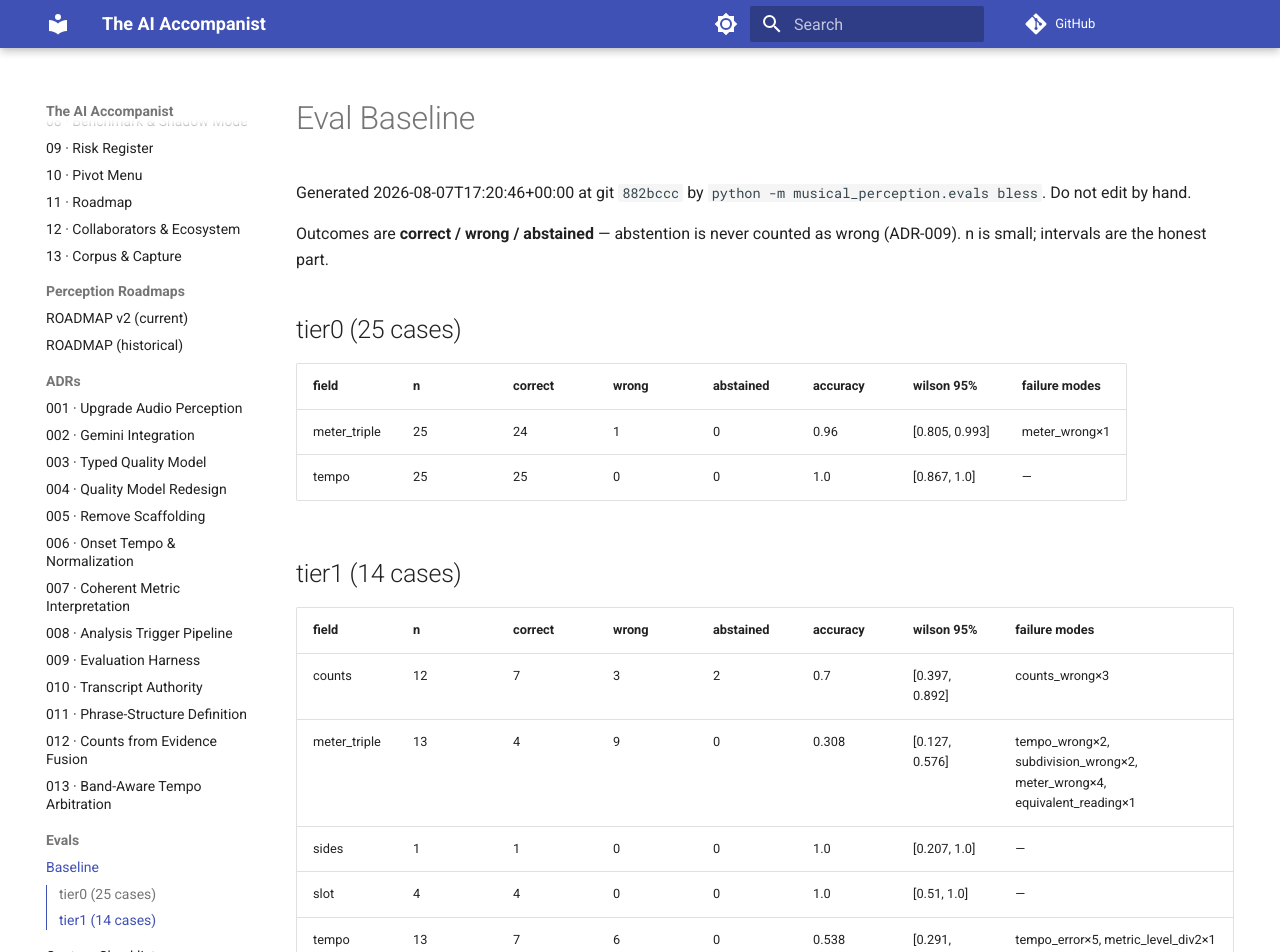
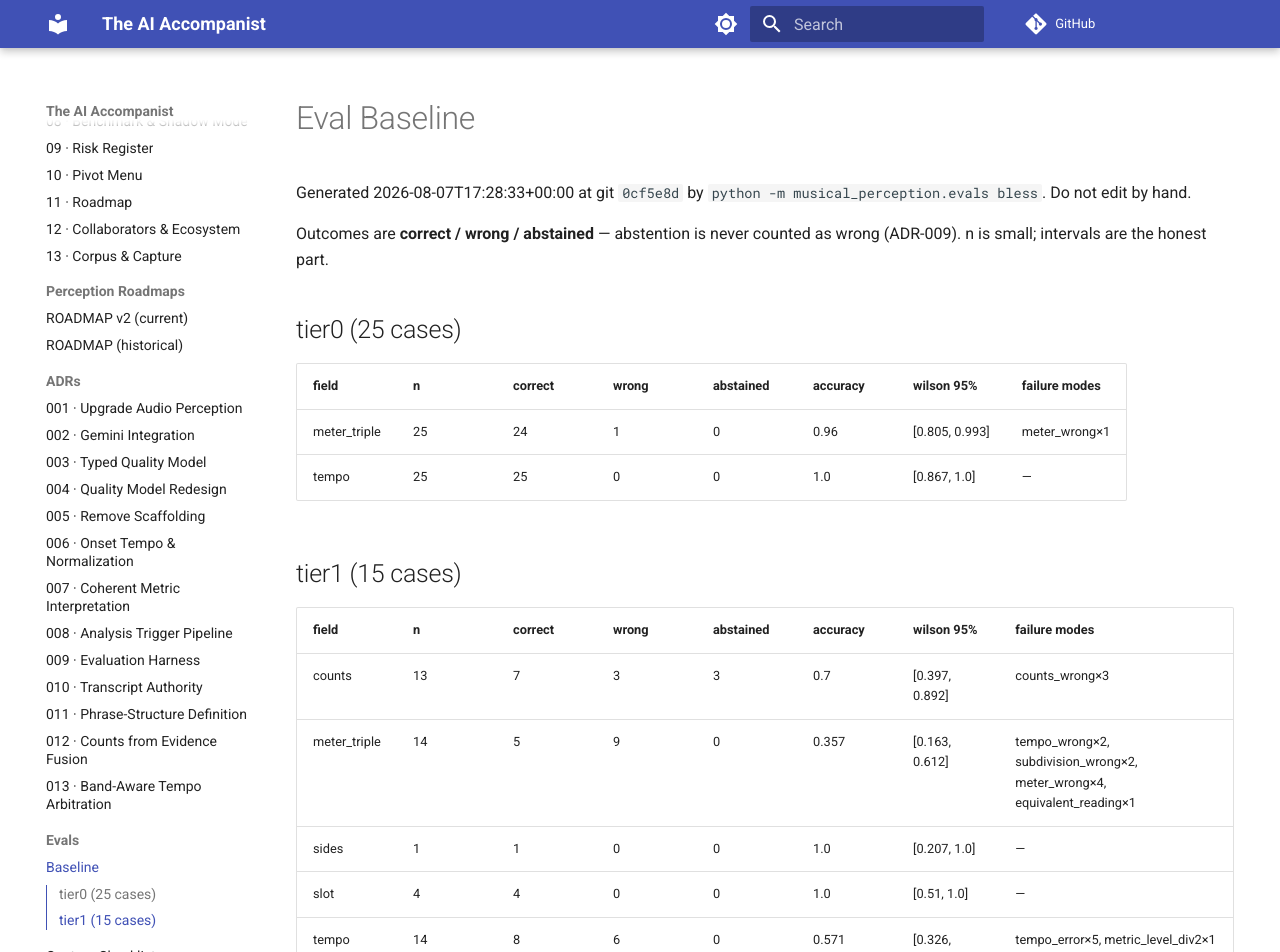
Before and after one commit to ben-juodvalkis/musical-perception, an MkDocs documentation site: the page built from docs/evals/baseline.md, in a window 1280 px wide and 1160 px high. Shown: the top 952 px of the window. Built offline with MkDocs 1.6.1 and Material for MkDocs 9.7.7, drawn with Linux system fonts in a browser that asks for light colours; comment, search, counter and statistics services are not loaded.

Commit message:
feat: rig clip 9 (interrupted 4/4) — tempo/meter survive, counts abstain
Metronome 104 confirmed, clean round 1, ~5s in-tempo teaching interruption
around count 3 of round 2, then resumed plus one more clean round.

Tempo (99.7, 4.1% err) and meter (4/4) both green — the interruption
didn't perturb onset-based tracking at all. Counts abstained (evidence
disagreed), which is the honest answer: the interruption genuinely makes
"how many counts is this phrase" ambiguous. First Part 2 (known-killers)
clip.

```diff
--- a/docs/evals/baseline.md
+++ b/docs/evals/baseline.md
@@ -1,6 +1,6 @@
 # Eval Baseline
 
-Generated 2026-08-07T17:20:46+00:00 at git `882bccc` by `python -m musical_perception.evals bless`. Do not edit by hand.
+Generated 2026-08-07T17:28:33+00:00 at git `0cf5e8d` by `python -m musical_perception.evals bless`. Do not edit by hand.
 
 Outcomes are **correct / wrong / abstained** — abstention is never
 counted as wrong (ADR-009). n is small; intervals are the honest part.
@@ -12,12 +12,12 @@ counted as wrong (ADR-009). n is small; intervals are the honest part.
 | meter_triple | 25 | 24 | 1 | 0 | 0.96 | [0.805, 0.993] | meter_wrong×1 |
 | tempo | 25 | 25 | 0 | 0 | 1.0 | [0.867, 1.0] | — |
 
-## tier1 (14 cases)
+## tier1 (15 cases)
 
 | field | n | correct | wrong | abstained | accuracy | wilson 95% | failure modes |
 |---|---|---|---|---|---|---|---|
-| counts | 12 | 7 | 3 | 2 | 0.7 | [0.397, 0.892] | counts_wrong×3 |
-| meter_triple | 13 | 4 | 9 | 0 | 0.308 | [0.127, 0.576] | tempo_wrong×2, subdivision_wrong×2, meter_wrong×4, equivalent_reading×1 |
+| counts | 13 | 7 | 3 | 3 | 0.7 | [0.397, 0.892] | counts_wrong×3 |
+| meter_triple | 14 | 5 | 9 | 0 | 0.357 | [0.163, 0.612] | tempo_wrong×2, subdivision_wrong×2, meter_wrong×4, equivalent_reading×1 |
 | sides | 1 | 1 | 0 | 0 | 1.0 | [0.207, 1.0] | — |
 | slot | 4 | 4 | 0 | 0 | 1.0 | [0.51, 1.0] | — |
-| tempo | 13 | 7 | 6 | 0 | 0.538 | [0.291, 0.768] | tempo_error×5, metric_level_div2×1 |
+| tempo | 14 | 8 | 6 | 0 | 0.571 | [0.326, 0.786] | tempo_error×5, metric_level_div2×1 |
```
Also changed, not shown: 6 other files.
